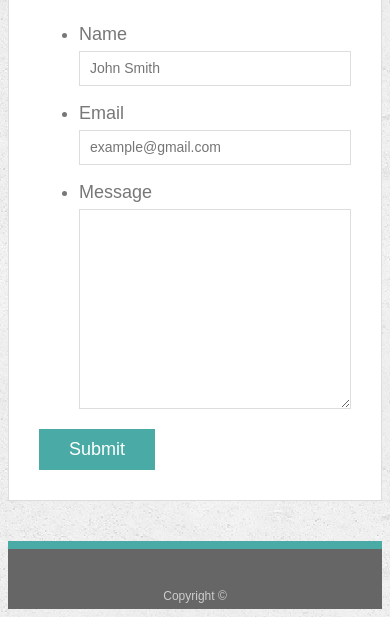
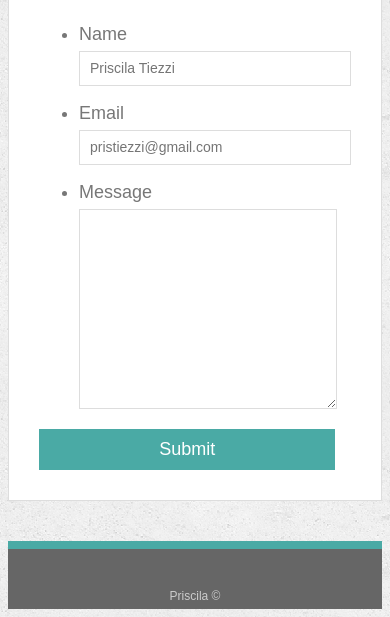
Before and after one commit to pritiezzi/Responsive-Portfolio, a plain HTML site: page recommended-homework-solution/contact.html in a window 390 px wide. Shown: the part 269-886 px from the top of the page. Drawn offline with Linux system fonts and the light colour scheme.

Commit message:
progress

```diff
--- a/recommended-homework-solution/assets/css/style.css
+++ b/recommended-homework-solution/assets/css/style.css
@@ -215,3 +215,37 @@ input[type=submit] {
   background: #4aaaa5;
   border: 0 none;
 }
+
+  @media screen and (max-width: 980px) {
+  input {
+  width:95%;
+  padding:10px;
+  }
+  textarea {
+  width:95%;
+  padding:10px;
+  }
+  #submit{width:50%;}
+  }
+  @media screen and (max-width: 768px) {
+  input {
+  width:95%;
+  padding:10px;
+  }
+  textarea {
+  width:95%;
+  padding:10px;
+  }
+  #submit{width:50%;}
+  }
+  @media screen and (max-width: 640px) {
+  input {
+  width:95%;
+  padding:10px;
+  }
+  textarea {
+  width:95%;
+  padding:10px;
+  }
+  #submit{width:50%;}
+  }
--- a/recommended-homework-solution/contact.html
+++ b/recommended-homework-solution/contact.html
@@ -3,7 +3,7 @@
 
 <head>
   <meta charset="UTF-8">
-  <title>Contact | Your Name</title>
+  <title>Contact | Priscila Tiezzi</title>
   <link rel="stylesheet" type="text/css" href="assets/css/style.css">
 </head>
 
@@ -11,7 +11,7 @@
 
   <header id="masthead">
     <div class="container">
-      <a href="index.html" id="logo">Your Name</a>
+      <a href="index.html" id="logo">Priscila Tiezzi</a>
       <nav>
         <a href="index.html">About</a>
         <a href="portfolio.html">Portfolio</a>
@@ -28,11 +28,11 @@
         <ul>
           <li>
             <label for="name">Name</label>
-            <input type="text" id="name" name="name" placeholder="John Smith" required="required">
+            <input type="text" id="name" name="name" placeholder="Priscila Tiezzi" required="required">
           </li>
           <li>
             <label for="email">Email</label>
-            <input type="email" id="email" name="email" placeholder="example@gmail.com" required="required">
+            <input type="email" id="email" name="email" placeholder="pristiezzi@gmail.com" required="required">
           </li>
           <li>
             <label for="message">Message</label>
@@ -48,7 +48,7 @@
 
   <footer>
     <div class="container">
-      Copyright &copy;
+      Priscila &copy;
     </div>
   </footer>
 </body>
```
Also changed, not shown: recommended-homework-solution/bonus/hover-styles.html (+4 -4 lines), recommended-homework-solution/index.html (+13 -8 lines), recommended-homework-solution/portfolio.html (+3 -3 lines), recommended-homework-solution/assets/images/p1.jpg (added), recommended-homework-solution/assets/images/p2.jpg (added), 1 other file.
